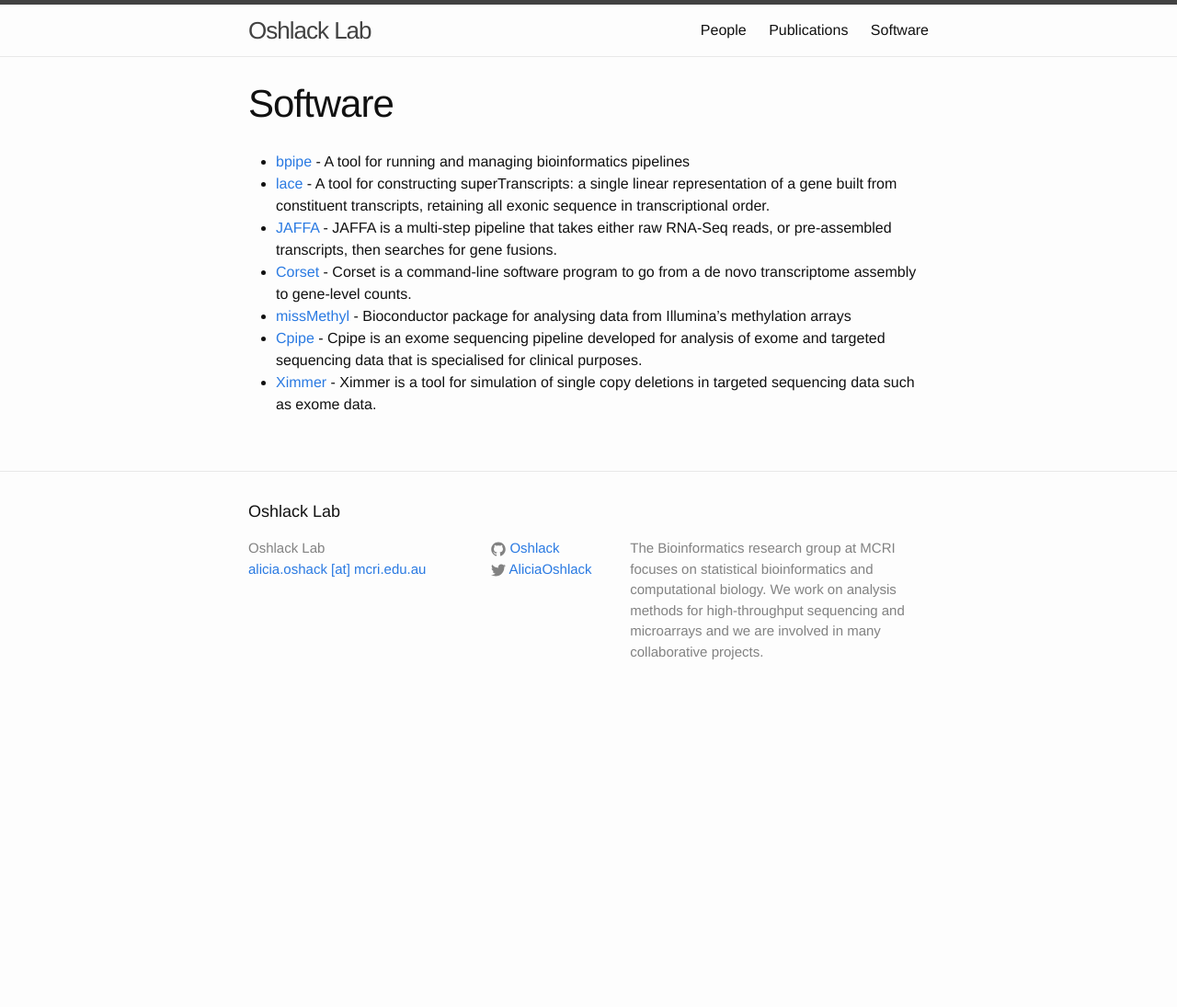
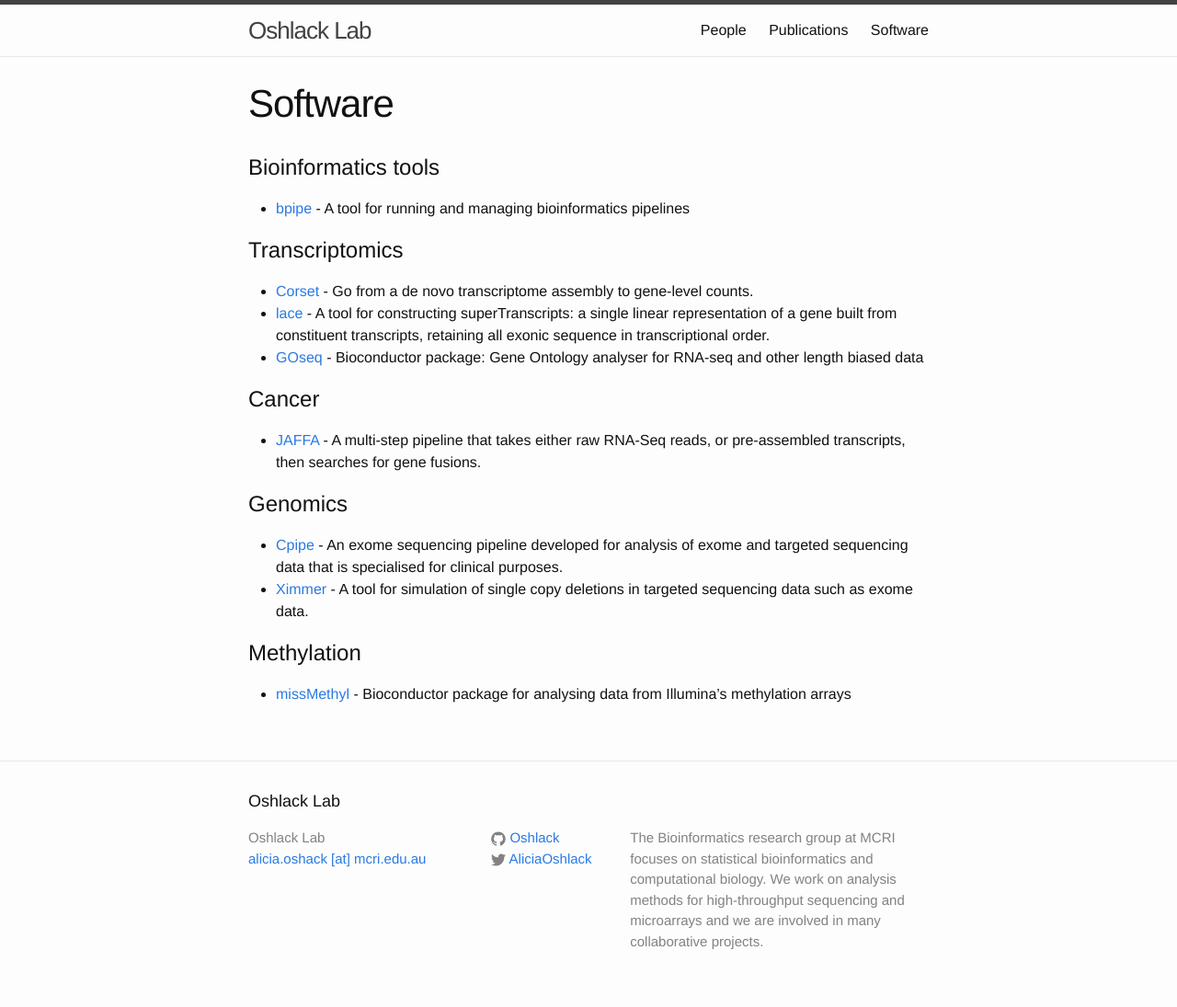
Before and after one commit to Oshlack/oshlack.github.io, a Jekyll site: the page built from software.md, in a window 1280 px wide. Shown: the whole page at 92% size. Built offline with Jekyll 4.4.1, drawn with Linux system fonts in a browser that asks for light colours; before the commit the page ends 900 px from its top, so only the background shows below that.

Commit message:
put software in categories, remove some redundancy

```diff
--- a/software.md
+++ b/software.md
@@ -4,10 +4,20 @@ title: Software
 permalink: /software/
 ---
 
+# Bioinformatics tools
 * [bpipe](http://docs.bpipe.org/) - A tool for running and managing bioinformatics pipelines
+
+# Transcriptomics
+* [Corset](https://github.com/Oshlack/Corset/wiki) - Go from a de novo transcriptome assembly to gene-level counts.
 * [lace](https://github.com/Oshlack/Lace/wiki) - A tool for constructing superTranscripts: a single linear representation of a gene built from constituent transcripts, retaining all exonic sequence in transcriptional order.
-* [JAFFA](https://github.com/Oshlack/JAFFA/wiki) - JAFFA is a multi-step pipeline that takes either raw RNA-Seq reads, or pre-assembled transcripts, then searches for gene fusions.
-* [Corset](https://github.com/Oshlack/Corset/wiki) - Corset is a command-line software program to go from a de novo transcriptome assembly to gene-level counts.
+* [GOseq](http://bioconductor.org/packages/release/bioc/html/goseq.html) - Bioconductor package: Gene Ontology analyser for RNA-seq and other length biased data
+
+# Cancer
+* [JAFFA](https://github.com/Oshlack/JAFFA/wiki) - A multi-step pipeline that takes either raw RNA-Seq reads, or pre-assembled transcripts, then searches for gene fusions.
+
+# Genomics
+* [Cpipe](https://melbournegenomics.github.io/) - An exome sequencing pipeline developed for analysis of exome and targeted sequencing data that is specialised for clinical purposes.
+* [Ximmer](http://ximmer.org/) - A tool for simulation of single copy deletions in targeted sequencing data such as exome data.
+
+# Methylation
 * [missMethyl](http://www.bioconductor.org/packages/release/bioc/html/missMethyl.html) - Bioconductor package for analysing data from Illumina's methylation arrays
-* [Cpipe](https://melbournegenomics.github.io/) - Cpipe is an exome sequencing pipeline developed for analysis of exome and targeted sequencing data that is specialised for clinical purposes.
-* [Ximmer](http://ximmer.org/) - Ximmer is a tool for simulation of single copy deletions in targeted sequencing data such as exome data.
```
